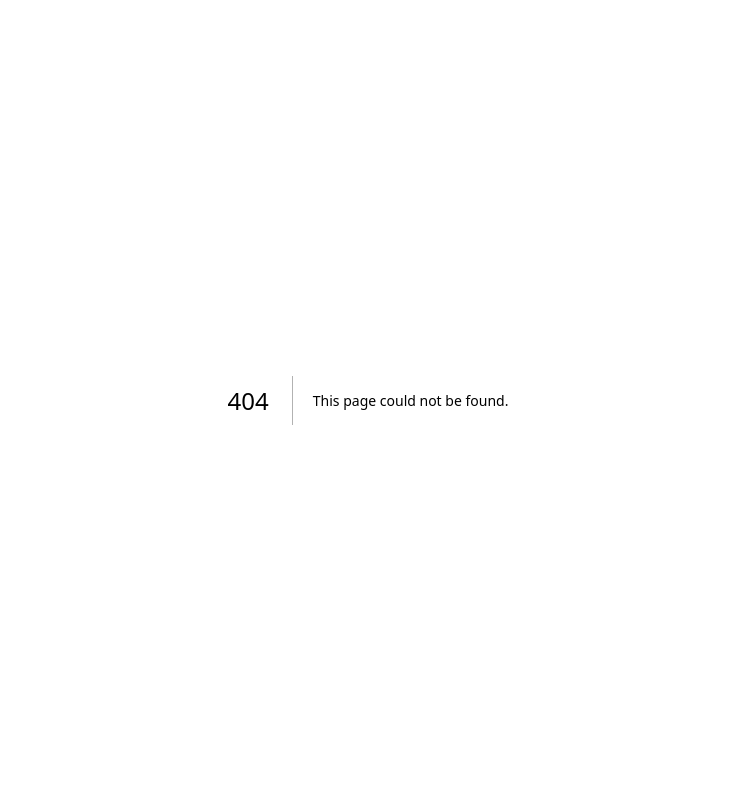
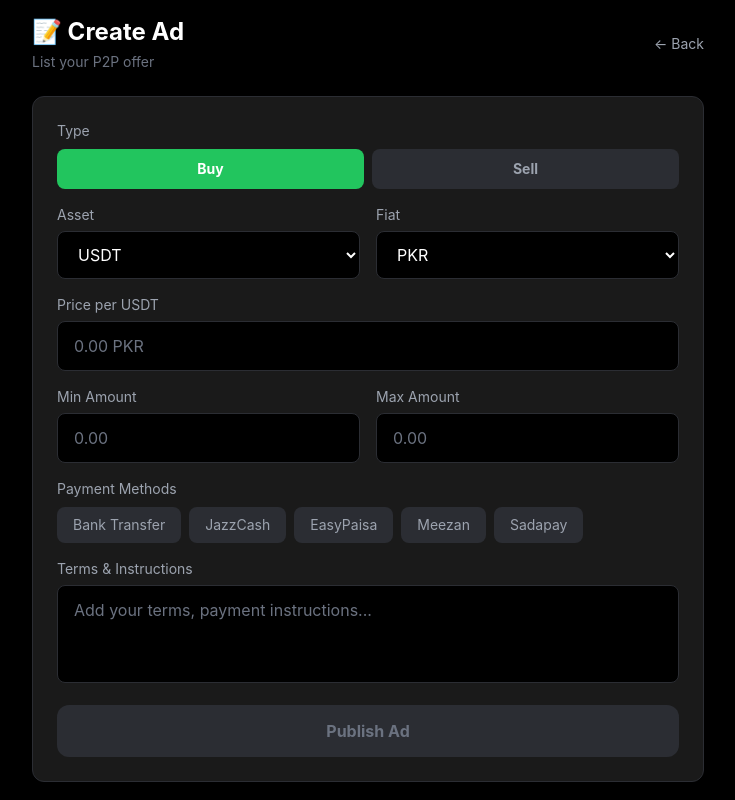
Before and after one commit to Cashipro/cashipro, a Next.js app in the folder apps/web/: page /p2p/create-ad in a window 1280 px wide. Before the commit this address had no page. Shown: the whole page, without its empty margins (272-1007 px from the left). Built offline with nearby package versions, Linux system fonts and the light colour scheme.

Commit message:
Add Create Ad page with form functionality

```diff
--- /dev/null
+++ b/apps/web/src/app/p2p/create-ad/page.tsx
@@ -0,0 +1,189 @@
+"use client";
+
+import { useState } from "react";
+import { useRouter } from "next/navigation";
+
+export default function CreateAdPage() {
+  const router = useRouter();
+  const [type, setType] = useState<"buy" | "sell">("buy");
+  const [asset, setAsset] = useState("USDT");
+  const [fiat, setFiat] = useState("PKR");
+  const [price, setPrice] = useState("");
+  const [minAmount, setMinAmount] = useState("");
+  const [maxAmount, setMaxAmount] = useState("");
+  const [paymentMethods, setPaymentMethods] = useState<string[]>([]);
+  const [terms, setTerms] = useState("");
+  const [isLoading, setIsLoading] = useState(false);
+
+  const togglePayment = (method: string) => {
+    setPaymentMethods((prev) =>
+      prev.includes(method)
+        ? prev.filter((p) => p !== method)
+        : [...prev, method]
+    );
+  };
+
+  const handleSubmit = async () => {
+    setIsLoading(true);
+    await new Promise((resolve) => setTimeout(resolve, 1500));
+    setIsLoading(false);
+    router.push("/p2p");
+  };
+
+  return (
+    <div className="min-h-screen bg-black p-4">
+      <div className="max-w-2xl mx-auto space-y-6">
+        {/* Header */}
+        <div className="flex items-center justify-between">
+          <div>
+            <h1 className="text-2xl font-bold text-white">📝 Create Ad</h1>
+            <p className="text-sm text-gray-500 mt-1">List your P2P offer</p>
+          </div>
+          <button onClick={() => router.back()} className="text-gray-400 hover:text-white text-sm">
+            ← Back
+          </button>
+        </div>
+
+        <div className="bg-[#1a1a1a] rounded-xl border border-[#2b2d33] p-6 space-y-4">
+          {/* Buy/Sell */}
+          <div>
+            <label className="text-sm text-gray-400 block mb-2">Type</label>
+            <div className="flex gap-2">
+              <button
+                onClick={() => setType("buy")}
+                className={`flex-1 py-2.5 rounded-lg text-sm font-bold transition ${
+                  type === "buy"
+                    ? "bg-green-500 text-white"
+                    : "bg-[#2b2d33] text-gray-400"
+                }`}
+              >
+                Buy
+              </button>
+              <button
+                onClick={() => setType("sell")}
+                className={`flex-1 py-2.5 rounded-lg text-sm font-bold transition ${
+                  type === "sell"
+                    ? "bg-red-500 text-white"
+                    : "bg-[#2b2d33] text-gray-400"
+                }`}
+              >
+                Sell
+              </button>
+            </div>
+          </div>
+
+          {/* Asset & Fiat */}
+          <div className="grid grid-cols-2 gap-4">
+            <div>
+              <label className="text-sm text-gray-400 block mb-1.5">Asset</label>
+              <select
+                value={asset}
+                onChange={(e) => setAsset(e.target.value)}
+                className="w-full bg-black border border-[#2b2d33] rounded-lg px-4 py-3 text-white focus:outline-none focus:border-yellow-400 transition"
+              >
+                <option>USDT</option>
+                <option>BTC</option>
+                <option>ETH</option>
+                <option>BNB</option>
+              </select>
+            </div>
+            <div>
+              <label className="text-sm text-gray-400 block mb-1.5">Fiat</label>
+              <select
+                value={fiat}
+                onChange={(e) => setFiat(e.target.value)}
+                className="w-full bg-black border border-[#2b2d33] rounded-lg px-4 py-3 text-white focus:outline-none focus:border-yellow-400 transition"
+              >
+                <option>PKR</option>
+                <option>USD</option>
+                <option>EUR</option>
+                <option>GBP</option>
+              </select>
+            </div>
+          </div>
+
+          {/* Price */}
+          <div>
+            <label className="text-sm text-gray-400 block mb-1.5">Price per {asset}</label>
+            <input
+              type="number"
+              value={price}
+              onChange={(e) => setPrice(e.target.value)}
+              placeholder={`0.00 ${fiat}`}
+              className="w-full bg-black border border-[#2b2d33] rounded-lg px-4 py-3 text-white placeholder-gray-500 focus:outline-none focus:border-yellow-400 transition"
+            />
+          </div>
+
+          {/* Amount Range */}
+          <div className="grid grid-cols-2 gap-4">
+            <div>
+              <label className="text-sm text-gray-400 block mb-1.5">Min Amount</label>
+              <input
+                type="number"
+                value={minAmount}
+                onChange={(e) => setMinAmount(e.target.value)}
+                placeholder="0.00"
+                className="w-full bg-black border border-[#2b2d33] rounded-lg px-4 py-3 text-white placeholder-gray-500 focus:outline-none focus:border-yellow-400 transition"
+              />
+            </div>
+            <div>
+              <label className="text-sm text-gray-400 block mb-1.5">Max Amount</label>
+              <input
+                type="number"
+                value={maxAmount}
+                onChange={(e) => setMaxAmount(e.target.value)}
+                placeholder="0.00"
+                className="w-full bg-black border border-[#2b2d33] rounded-lg px-4 py-3 text-white placeholder-gray-500 focus:outline-none focus:border-yellow-400 transition"
+              />
+            </div>
+          </div>
+
+          {/* Payment Methods */}
+          <div>
+            <label className="text-sm text-gray-400 block mb-2">Payment Methods</label>
+            <div className="flex flex-wrap gap-2">
+              {["Bank Transfer", "JazzCash", "EasyPaisa", "Meezan", "Sadapay"].map((method) => (
+                <button
+                  key={method}
+                  onClick={() => togglePayment(method)}
+                  className={`px-4 py-2 rounded-lg text-sm transition ${
+                    paymentMethods.includes(method)
+                      ? "bg-yellow-500/20 text-yellow-400 border border-yellow-500/50"
+                      : "bg-[#2b2d33] text-gray-400 hover:text-white"
+                  }`}
+                >
+                  {method}
+                </button>
+              ))}
+            </div>
+          </div>
+
+          {/* Terms */}
+          <div>
+            <label className="text-sm text-gray-400 block mb-1.5">Terms & Instructions</label>
+            <textarea
+              value={terms}
+              onChange={(e) => setTerms(e.target.value)}
+              placeholder="Add your terms, payment instructions..."
+              rows={3}
+              className="w-full bg-black border border-[#2b2d33] rounded-lg px-4 py-3 text-white placeholder-gray-500 focus:outline-none focus:border-yellow-400 transition resize-none"
+            />
+          </div>
+
+          {/* Submit */}
+          <button
+            onClick={handleSubmit}
+            disabled={isLoading || !price || !minAmount || !maxAmount || paymentMethods.length === 0}
+            className={`w-full py-3.5 rounded-xl font-bold transition ${
+              isLoading || !price || !minAmount || !maxAmount || paymentMethods.length === 0
+                ? "bg-[#2b2d33] text-gray-500 cursor-not-allowed"
+                : "bg-yellow-500 text-black hover:bg-yellow-400"
+            }`}
+          >
+            {isLoading ? "Creating..." : "Publish Ad"}
+          </button>
+        </div>
+      </div>
+    </div>
+  );
+}
```
